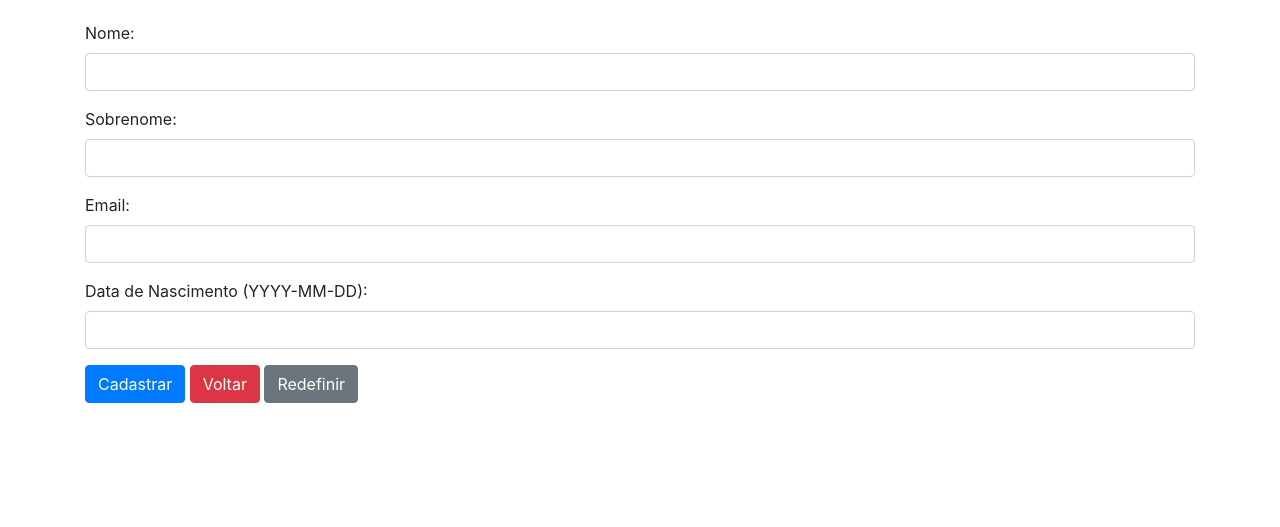
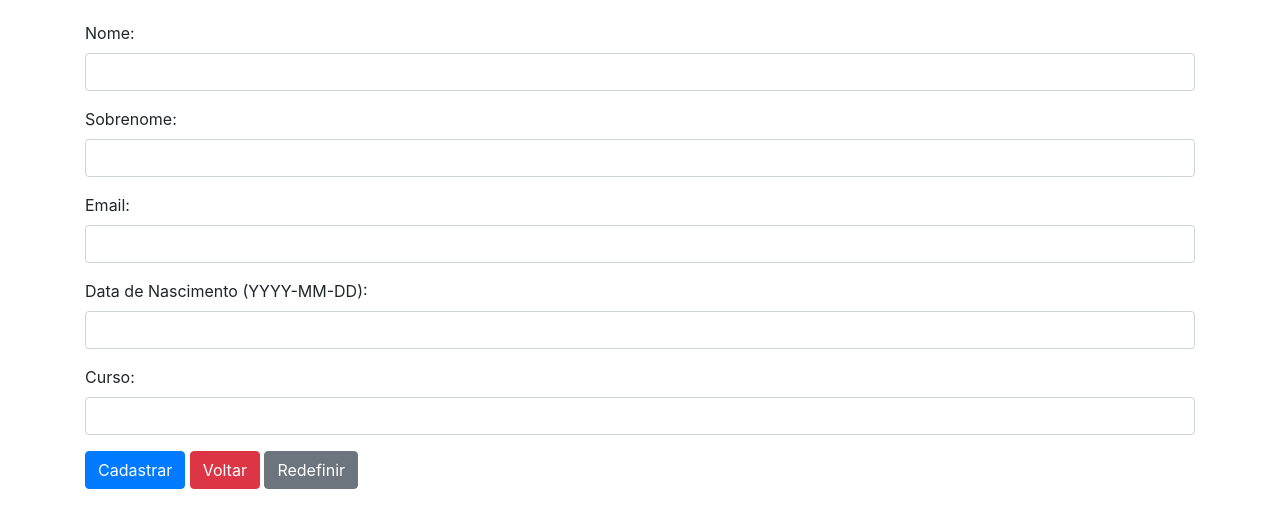
Before and after one commit to KaiqueSandel/AtividadesJS-LabES-FATEC, a plain HTML site: page Semana4FormularioAP.html in a window 1280 px wide. Shown: the part 147-674 px from the top of the page. Drawn offline with nearby package versions, Linux system fonts and the light colour scheme.

Commit message:
Update Semana4FormularioAP.html

```diff
--- a/Semana4FormularioAP.html
+++ b/Semana4FormularioAP.html
@@ -33,7 +33,7 @@
             <label for="dataNascimento" class="form-label">Data de Nascimento (YYYY-MM-DD):</label>
             <input type="text" class="form-control" id="dataNascimento">
         </div>
-        <div class="mb-3" id="campoCurso" style="display:none;">
+        <div class="mb-3" id="campoCurso">
             <label for="curso" class="form-label">Curso:</label>
             <input type="text" class="form-control" id="curso">
         </div>
```
